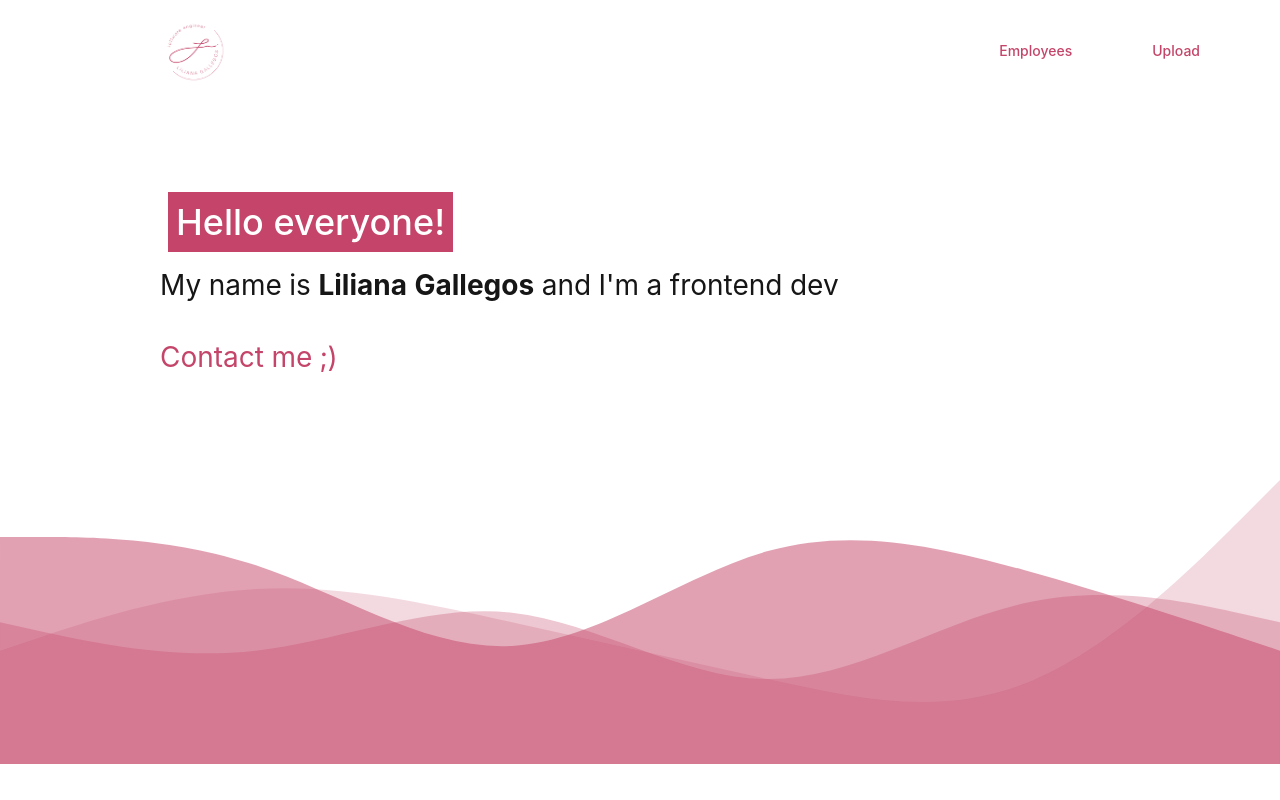
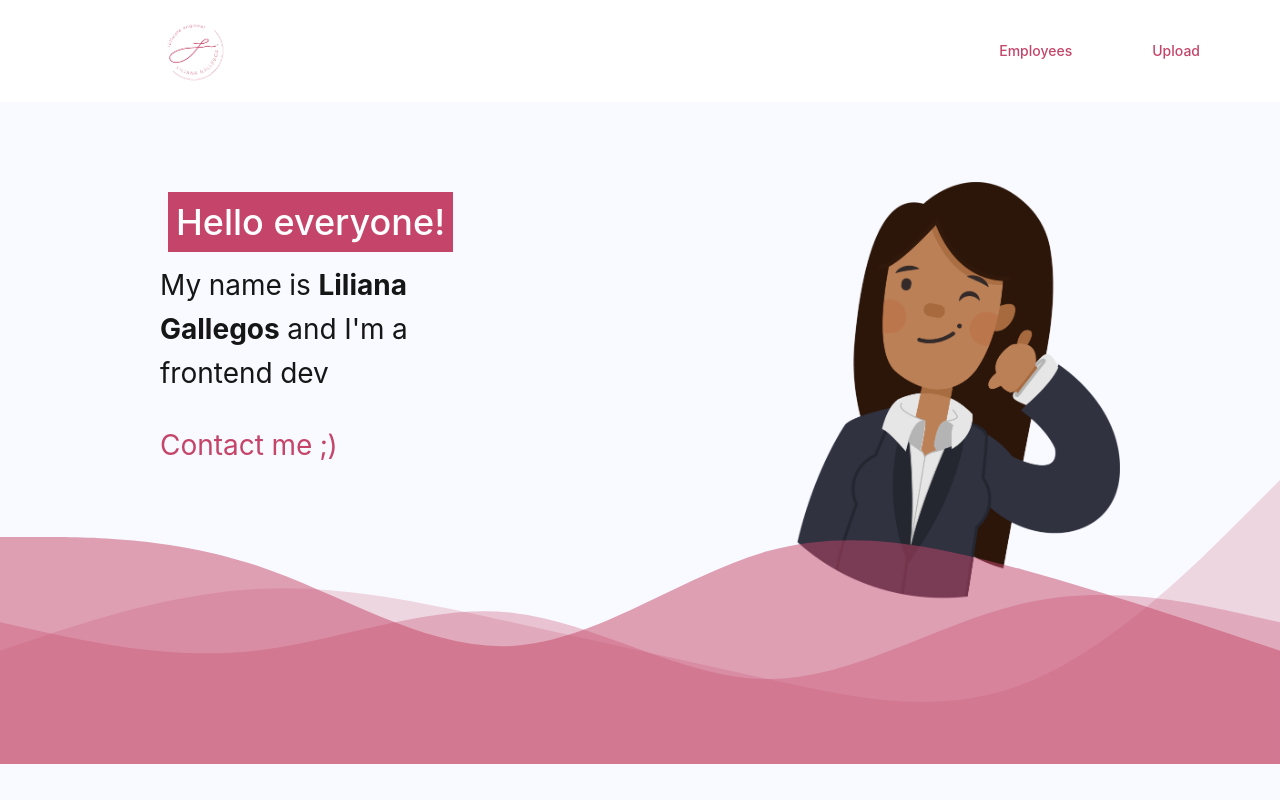
Before and after one commit to lilianaruva/factumex, a React (Create React App) app: page / in a window 1280 px wide. Built offline with nearby package versions, Linux system fonts and the light colour scheme.

Commit message:
home page style

```diff
--- a/src/index.css
+++ b/src/index.css
@@ -1,4 +1,6 @@
 body {
+  overflow: hidden;
+  background-color: #f9faff !important;
   margin: 0;
   font-family: -apple-system, BlinkMacSystemFont, 'Segoe UI', 'Roboto', 'Oxygen',
     'Ubuntu', 'Cantarell', 'Fira Sans', 'Droid Sans', 'Helvetica Neue',
--- a/src/mystyle.scss
+++ b/src/mystyle.scss
@@ -28,7 +28,6 @@
     flex-direction: row;
     padding: 5rem 10rem;
     color: #161616;
-
     h1 {
         font-size: 38px;
         margin: 0.5rem;
@@ -65,6 +64,11 @@
     img {
         width: 50%;
     }
+
+    .rigth {
+        display: flex;
+        justify-content: flex-end;
+    }
 }
 
 .waves {
--- a/src/pages/Home.jsx
+++ b/src/pages/Home.jsx
@@ -1,4 +1,5 @@
 import React from "react";
+import photo from "../components/callme.png";
 
 const Home = () => {
   return (
@@ -14,6 +15,9 @@ const Home = () => {
             My name is <strong>Liliana Gallegos </strong>and I'm a frontend dev
           </p>
           <a href="mailto:lily.gallegos@hotmail.com?">Contact me ;)</a>
+        </div>
+        <div className="rigth">
+          <img src={photo} />
         </div>
       </div>
       <div className="waves">
```
Also changed, not shown: src/components/callme.png (renamed from src/components/callmeUnirz.png).
